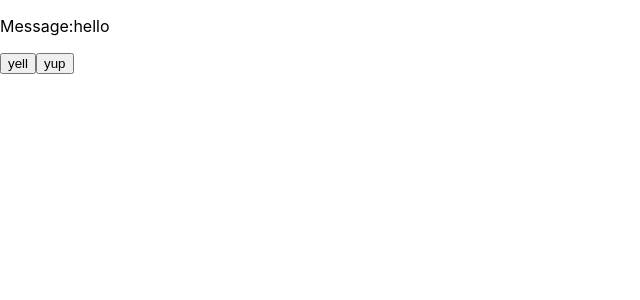
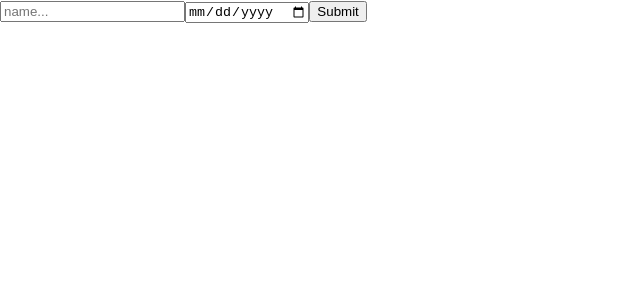
Before and after one commit to jessilyneh/ReactHooks, a React (Create React App) app: page / in a window 1280 px wide. Shown: the top 300 px of the page, without its empty margins (0-640 px from the left). Built offline with nearby package versions, Linux system fonts and the light colour scheme.

Commit message:
a form with useRef to managing inputs

```diff
--- a/src/index.js
+++ b/src/index.js
@@ -1,36 +1,31 @@
-import React, {useReducer} from "react";
+import React, {useRef} from "react";
 import ReactDOM from "react-dom";
 import "./index.css";
 
-const initialState = {
-  message: "hello"
-};
+export default function App() {
+  const sound = useRef();
+  const date = useRef();
 
-// send actions
-function reducer(state, action) {
-  // eslint-disable-next-line default-case
-  switch (action.type) {
-    case "yell":
-      return {
-        message: `HEY, my default message was ${state.message}`
-      };
-    case "yup":
-      return {
-        message: `YO, this is my default msg: ${state.message}`
-      };
-  }
-}
-export default function App() {
-  const [state, dispatch] = useReducer(reducer, initialState);
+  const submit = (e) => {
+    e.preventDefault();
+    const soundValue = sound.current.value;
+    const dateValue = date.current.value;
+    alert(`${soundValue} born in ${dateValue}`);
+    sound.current.value = "";
+    date.current.value = "";
+  };
 
   return (
-    <>
-      <p>Message:{state.message}</p>
-      <button onClick={() => dispatch({ type: "yell" })}>yell</button>
-      <button onClick={() => dispatch({ type: "yup" })}>yup</button>
-    </>
+    <form onSubmit={submit}>
+      <input ref={sound} type="text" placeholder="name..." />
+
+      <input ref={date} type="date" />
+
+      <button>Submit</button>
+    </form>
   );
 }
+
 
 ReactDOM.render(
   <React.StrictMode>
```
